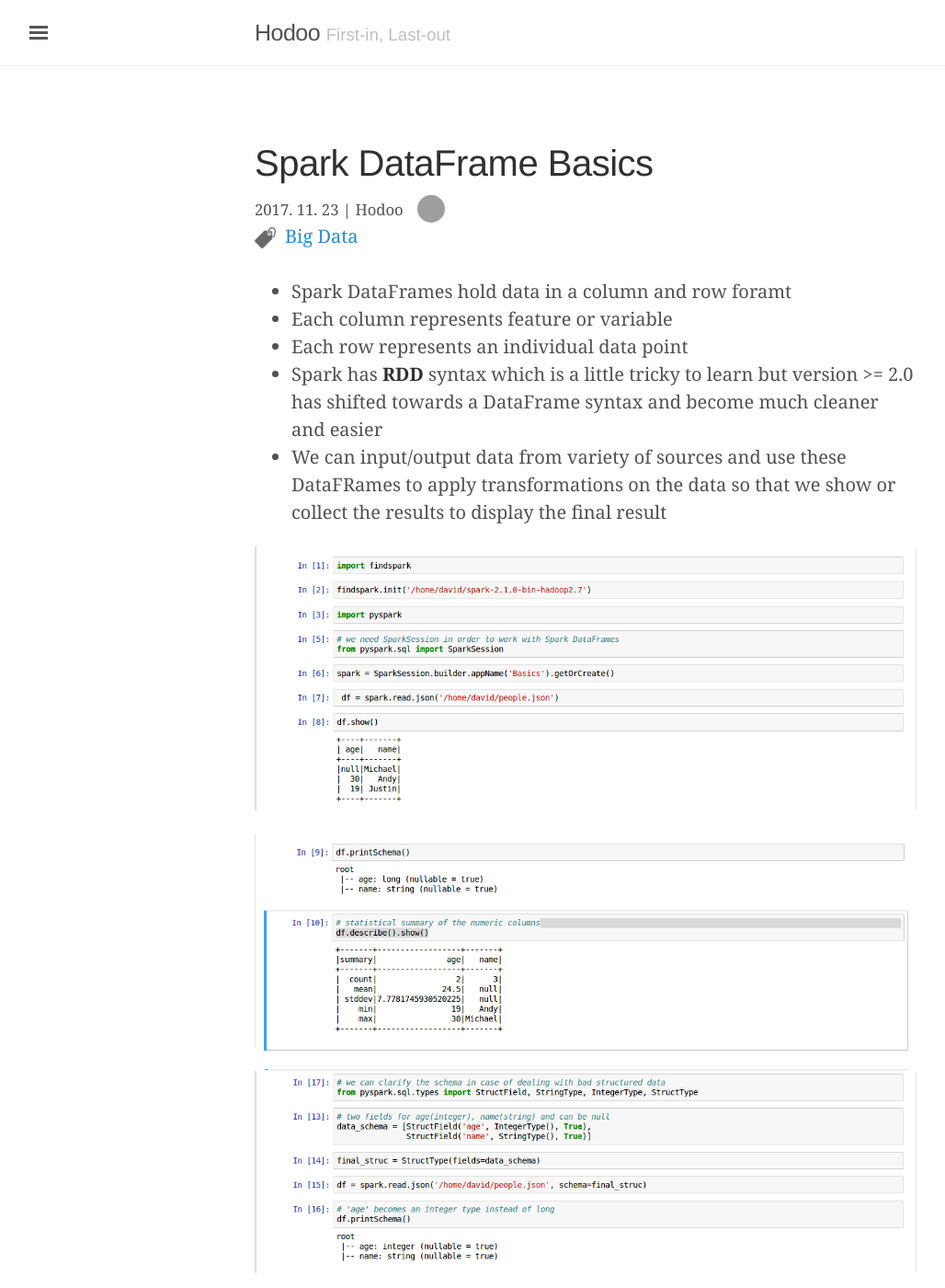
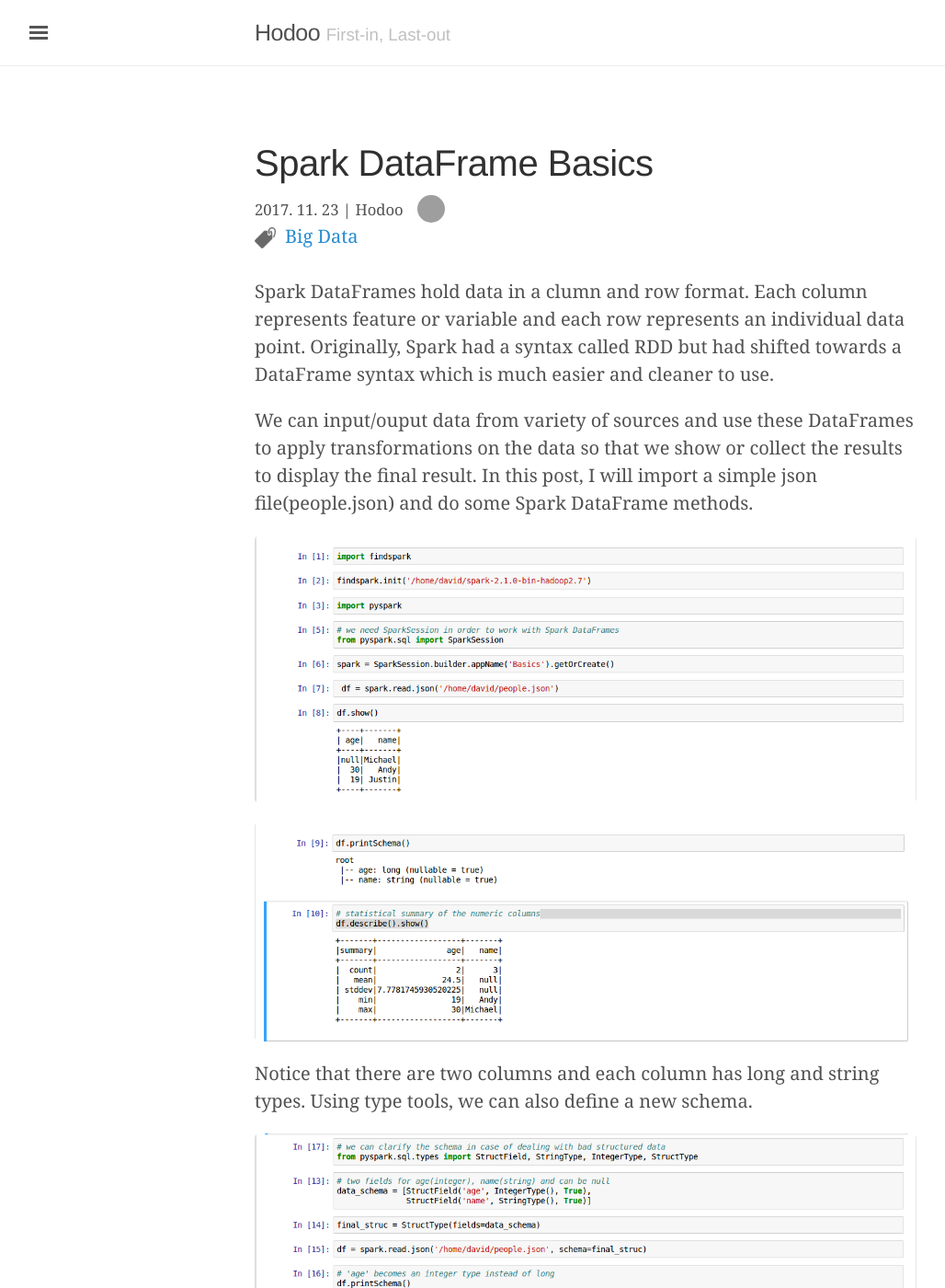
Before and after one commit to hodoolee/hodoolee.github.io, a Jekyll site: the page built from _posts/2017-11-23-spark-dataframe-basics.md, in a window 1280 px wide and 1400 px high. Shown: the whole window at 92% size, without its empty margins (3-1031 px from the left). Built offline with Jekyll 4.4.1, drawn with Linux system fonts in a browser that asks for light colours; nearby versions of some CDN libraries; comment, search, counter and statistics services are not loaded; some of the changed text lies outside the part shown; grey boxes are pictures that could not be loaded.

Commit message:
Update a post: spark-dataframe-basics.md

```diff
--- a/_posts/2017-11-23-spark-dataframe-basics.md
+++ b/_posts/2017-11-23-spark-dataframe-basics.md
@@ -7,15 +7,16 @@ tags:
 - Big Data
 ---
 
-- Spark DataFrames hold data in a column and row foramt
-- Each column represents feature or variable
-- Each row represents an individual data point
-- Spark has **RDD** syntax which is a little tricky to learn but version >= 2.0 has shifted towards a DataFrame syntax and become much cleaner and easier
-- We can input/output data from variety of sources and use these DataFRames to apply transformations on the data so that we show or collect the results to display the final result
+Spark DataFrames hold data in a clumn and row format. Each column represents feature or variable and each row represents an individual data point. Originally, Spark had a syntax called RDD but had shifted towards a DataFrame syntax which is much easier and cleaner to use.
 
+We can input/ouput data from variety of sources and use these DataFrames to apply transformations on the data so that we show or collect the results to display the final result. In this post, I will import a simple json file(people.json) and do some Spark DataFrame methods.
 
 ![spark_df_1]({{ site.url }}/assets/images/{{ page.subdir }}/spark_df_1.png)
 
 ![spark_df_2]({{ site.url }}/assets/images/{{ page.subdir }}/spark_df_2.png)
 
+Notice that there are two columns and each column has long and string types. Using type tools, we can also define a new schema.
+
 ![spark_df_3]({{ site.url }}/assets/images/{{ page.subdir }}/spark_df_3.png)
+
+So if you ever have issues with the file formats, use this methodology to actually clarify the schema type.
```
